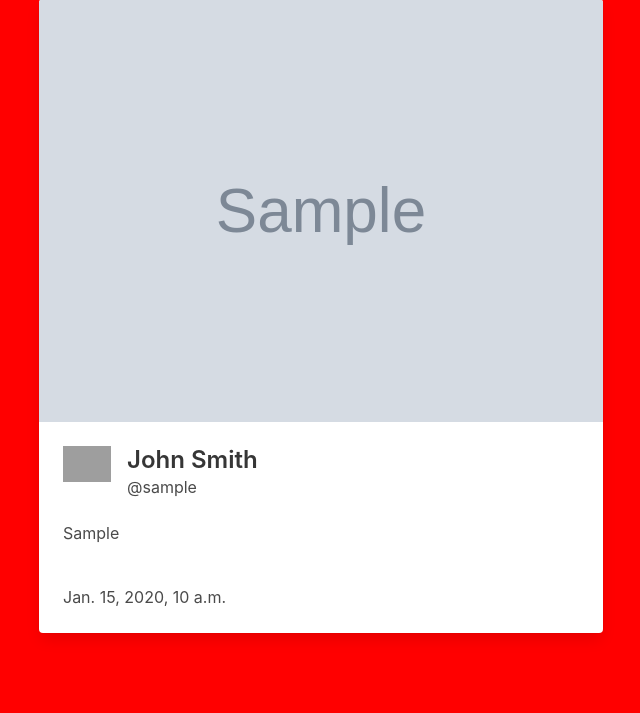
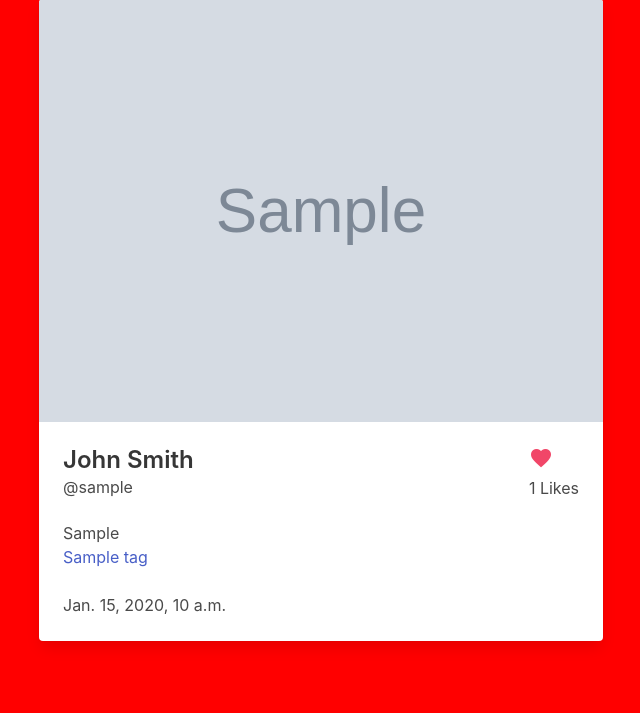
Before and after one commit to Wambui-123/Instagram, a Django app: page /post/ in a window 1280 px wide. Shown: the part 105-818 px from the top of the page, without its empty margins (319-959 px from the left). Before the commit the page ends 744 px from the top, so only its background shows below. Run offline with Django 4.2, Linux system fonts and the light colour scheme; a user stored in the database is signed in; tables that the repository leaves empty hold one stand-in row (values such as "Sample post"); grey boxes marked "Sample" are stand-in pictures; grey boxes are pictures that could not be loaded.

Commit message:
added likes functionality

```diff
--- a/instagram_clone/instagram_clone/templates/base.html
+++ b/instagram_clone/instagram_clone/templates/base.html
@@ -25,7 +25,7 @@
 
         <div id="navbarBasicExample" class="navbar-menu">
           <div class="navbar-start">
-            <a class="navbar-item">
+            <a href="{% url 'index' %}" class="navbar-item">
               Home
             </a>
 
--- a/instagram_clone/instagram_clone/templates/index.html
+++ b/instagram_clone/instagram_clone/templates/index.html
@@ -15,23 +15,20 @@
     </div>
     <div class="card-content">
       <div class="media">
-        <div class="media-left">
-          <figure class="image is-48x48">
-            <img src="#" alt="Placeholder image">
-          </figure>
-        </div>
         <div class="media-content">
           <p class="title is-4">John Smith</p>
           <p class="subtitle is-6">@{{ post_item.user.username }}</p>
+          {{ post_item.caption }}
+          <p>{% for tag in post_item.tags.all %}<a href="{{ tag.get_absolute_url }}">{{ tag }}</a>{% endfor %}</p>
+          <br>
+          <time datetime="2016-1-1">{{ post_item.posted }}</time>
         </div>
-      </div>
 
-    <div class="content">
-      {{ post_item.caption }}
-      <p>{% for tag in post_items.tags.all %}<a href="{{ tag.get_absolute_url }}">#{{ tag }}</a>{% endfor %}</p>
-      <br>
-      <time datetime="2016-1-1">{{ post_item.posted }}</time>
+    <div class="media-right">
+      <a href="{% url 'postlike' post_item.id %}"><i class="material-icons has-text-danger">favorite</i></a>
+      <p>{{ post_item.likes }} Likes</p>
     </div>
+  </div>
   </div>
 </div>
 <br>
--- a/instagram_clone/instagram_clone/templates/post_detail.html
+++ b/instagram_clone/instagram_clone/templates/post_detail.html
@@ -35,8 +35,8 @@
         </div>
 
         <div class="media-right">
-          <a href=""><i class="material-icons">favorite</i></a>
-          <p>10 Likes</p>
+          <a href="{% url 'postlike' post.id %}"><i class="material-icons has-text-danger">favorite</i></a>
+          <p>{{ post.likes }} Likes</p>
         </div>
         </div>
 
--- a/instagram_clone/post/urls.py
+++ b/instagram_clone/post/urls.py
@@ -1,8 +1,9 @@
-from post.views import index, NewPost, PostDetails
+from post.views import index, NewPost, PostDetails, like
 from django.urls import path
 
 urlpatterns = [
     path('', index, name='index'),
     path('newpost/', NewPost, name='newpost'),
     path('<uuid:post_id>', PostDetails, name='postdetails'),
+    path('<uuid:post_id>/like', like, name='postlike'),
 ]
```
Also changed, not shown: instagram_clone/instagram_clone/templates/edit_profile.html (added, +40 -0 lines).
